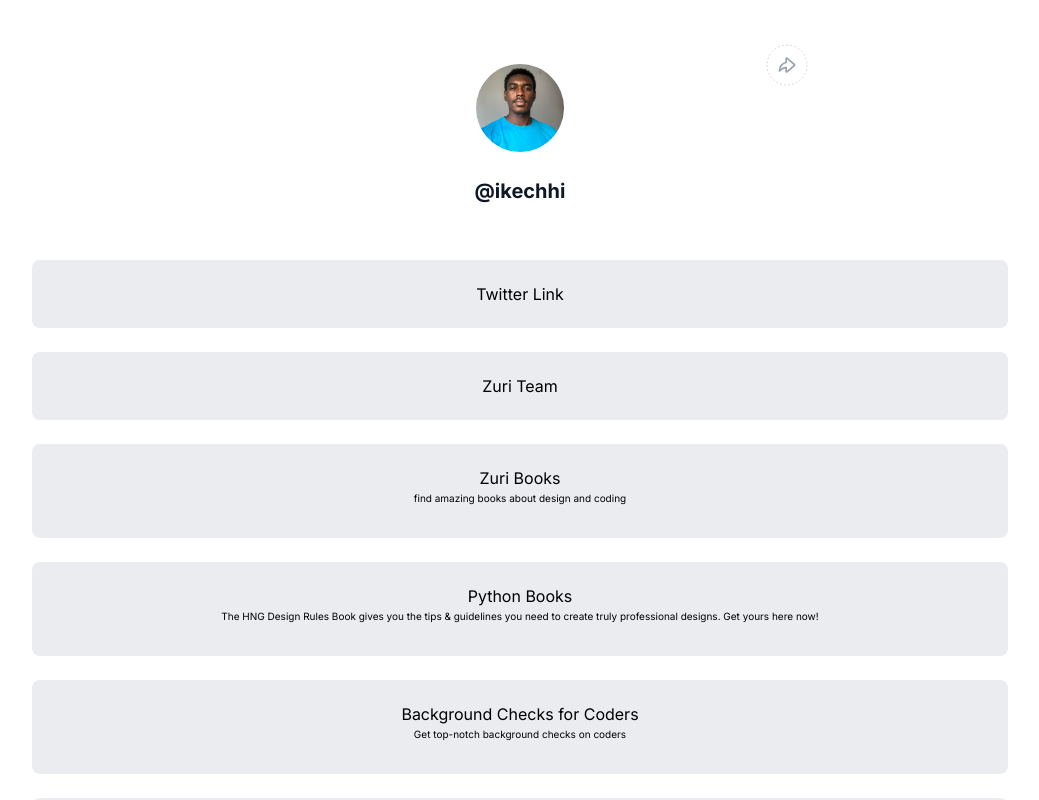
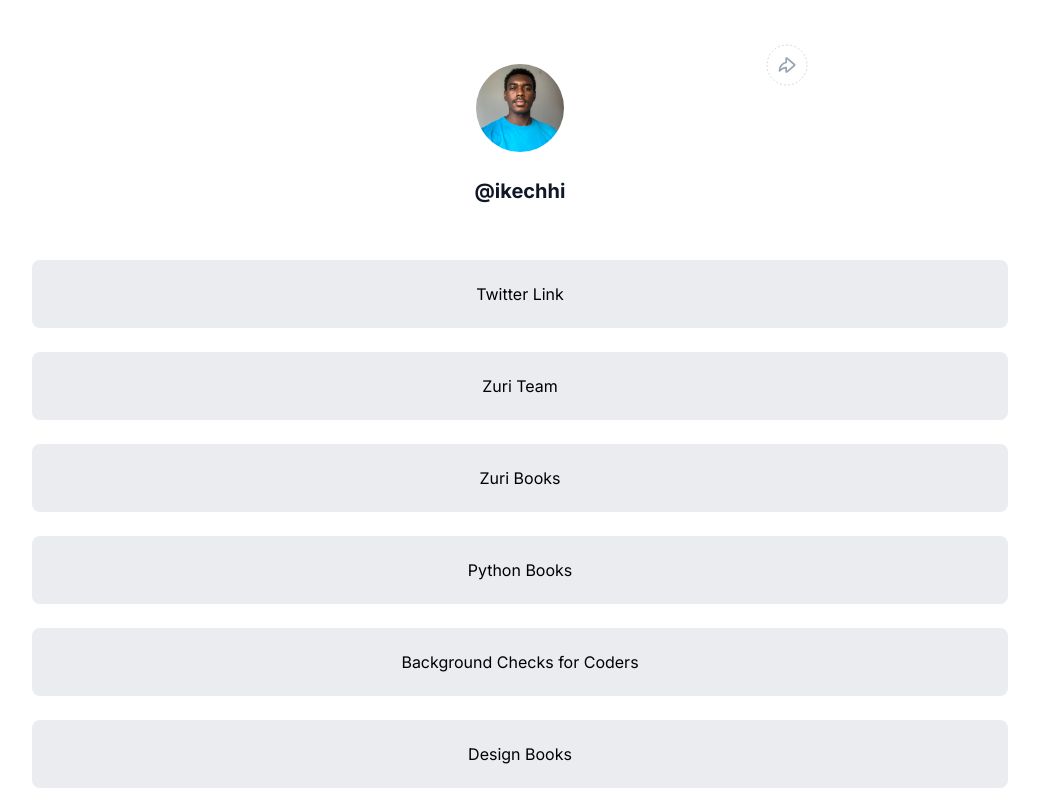
Before and after one commit to ElemaGp/linktree-type-project, a React (Create React App) app: page / in a window 1280 px wide. Shown: the top 800 px of the page, without its empty margins (120-1159 px from the left). Built offline with nearby package versions, Linux system fonts and the light colour scheme.

Commit message:
feat: Title property for each a tag in Links section

```diff
--- a/src/components/items/Items.jsx
+++ b/src/components/items/Items.jsx
@@ -9,18 +9,10 @@ const Items = () => {
     <div className="items">
       <a href="https://www.twitter.com/ikechhi" target="_blank" className="item">Twitter Link</a>
       <a href="https://training.zuri.team/" target="_blank" id="btn__zuri" className="item">Zuri Team</a>
-      <a href="https://books.zuri.team" id="books" target="_blank" className="item">Zuri Books
-        <p>find amazing books about design and coding</p>
-      </a>
-      <a href="https://books.zuri.team/python-for-beginners?ref_id=elemaIK" id="book__python" target="_blank" className="item">Python Books
-        <p>The HNG Design Rules Book gives you the tips & guidelines you need to create truly professional designs. Get yours here now!</p>
-      </a>
-      <a href="https://background.zuri.team" id="pitch" target="_blank" className="item">Background Checks for Coders
-        <p>Get top-notch background checks on coders</p>
-      </a>
-      <a href="https://books.zuri.team/design-rules" id="book__design" target="_blank" className="item">Design Books
-        <p>Get this awesome, free design book by Zuri</p>
-      </a>
+      <a href="https://books.zuri.team" title="find amazing books about design and coding" id="books" target="_blank" className="item">Zuri Books</a>
+      <a href="https://books.zuri.team/python-for-beginners?ref_id=elemaIK" title="The HNG Design Rules Book gives you the tips & guidelines you need to create truly professional designs. Get yours here now" id="book__python" target="_blank" className="item">Python Books</a>
+      <a href="https://background.zuri.team" title="Get top-notch background checks on coders" id="pitch" target="_blank" className="item">Background Checks for Coders</a>
+      <a href="https://books.zuri.team/design-rules" title="Get this awesome, free design book by Zuri" id="book__design" target="_blank" className="item">Design Books</a>
 
       <div className="icons">
         <a href= "https://hng9.slack.com/team/U048AUGBW4T" target="_blank"> <img src={slack} alt="slack icon" /> </a>
```
